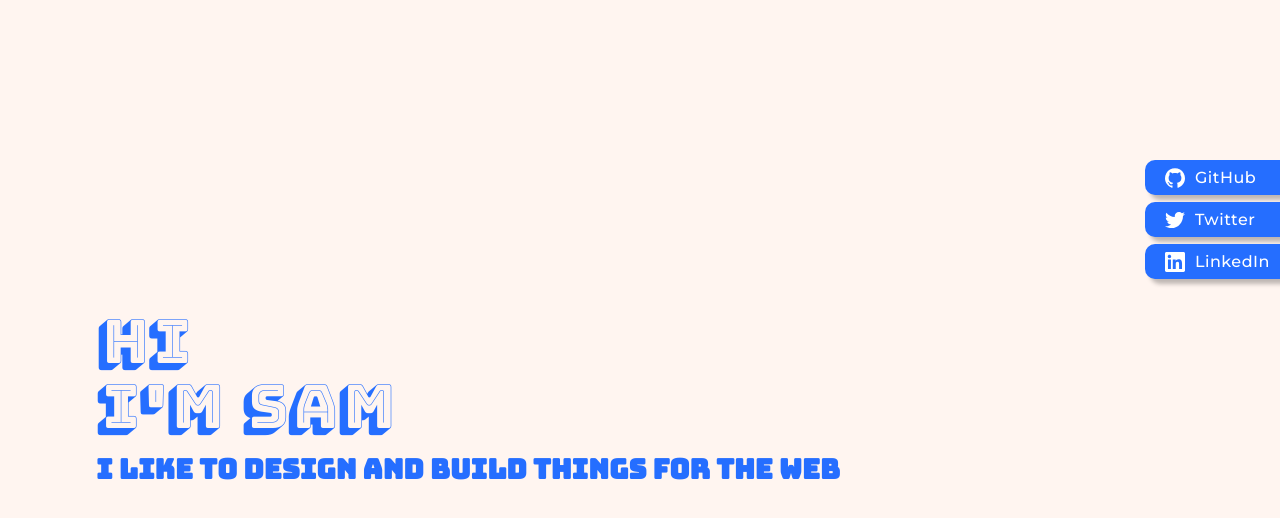
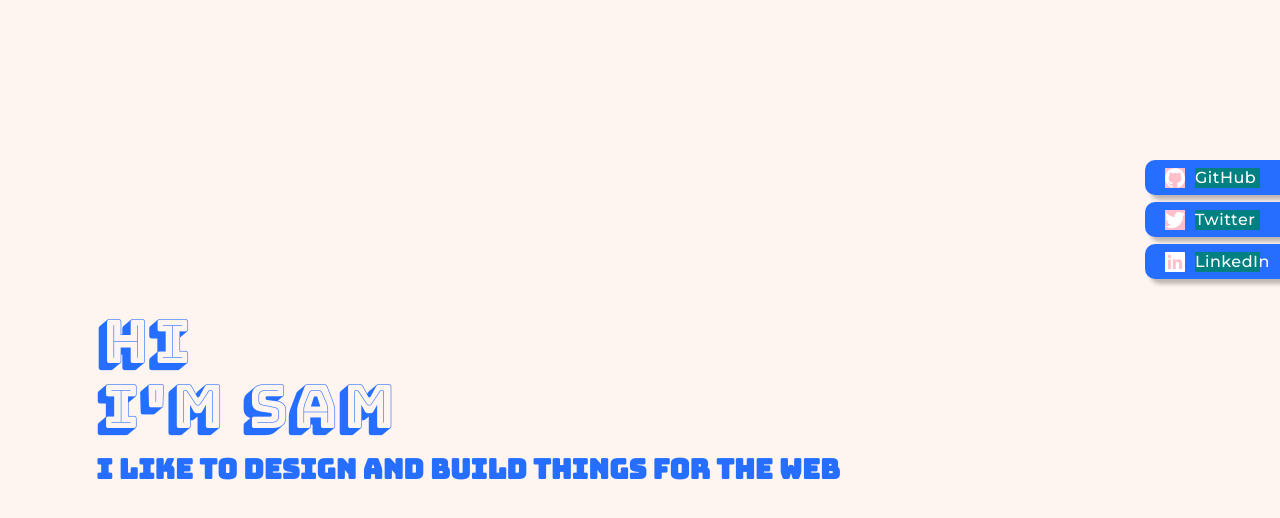
Before and after one commit to akardet/personal-site, a Gatsby site: page / in a window 1280 px wide. Built offline with nearby package versions, Linux system fonts and the light colour scheme; Gatsby itself is replaced by a stand-in of ours.

Commit message:
wip: fixing link icons

```diff
--- a/src/sass/_index.scss
+++ b/src/sass/_index.scss
@@ -66,7 +66,7 @@ main {
       fill: $secondary-font-color;
       max-height: 2.5rem;
       grid-column: 1 / 2;
-      align-self: start;
+      background-color: pink;
     }
 
     &-title {
@@ -76,6 +76,7 @@ main {
       font-family: 'Montserrat', sans-serif;
       font-size: 1.6rem;
       font-weight: 500;
+      background-color: teal;
     }
 
     &:link {
```
